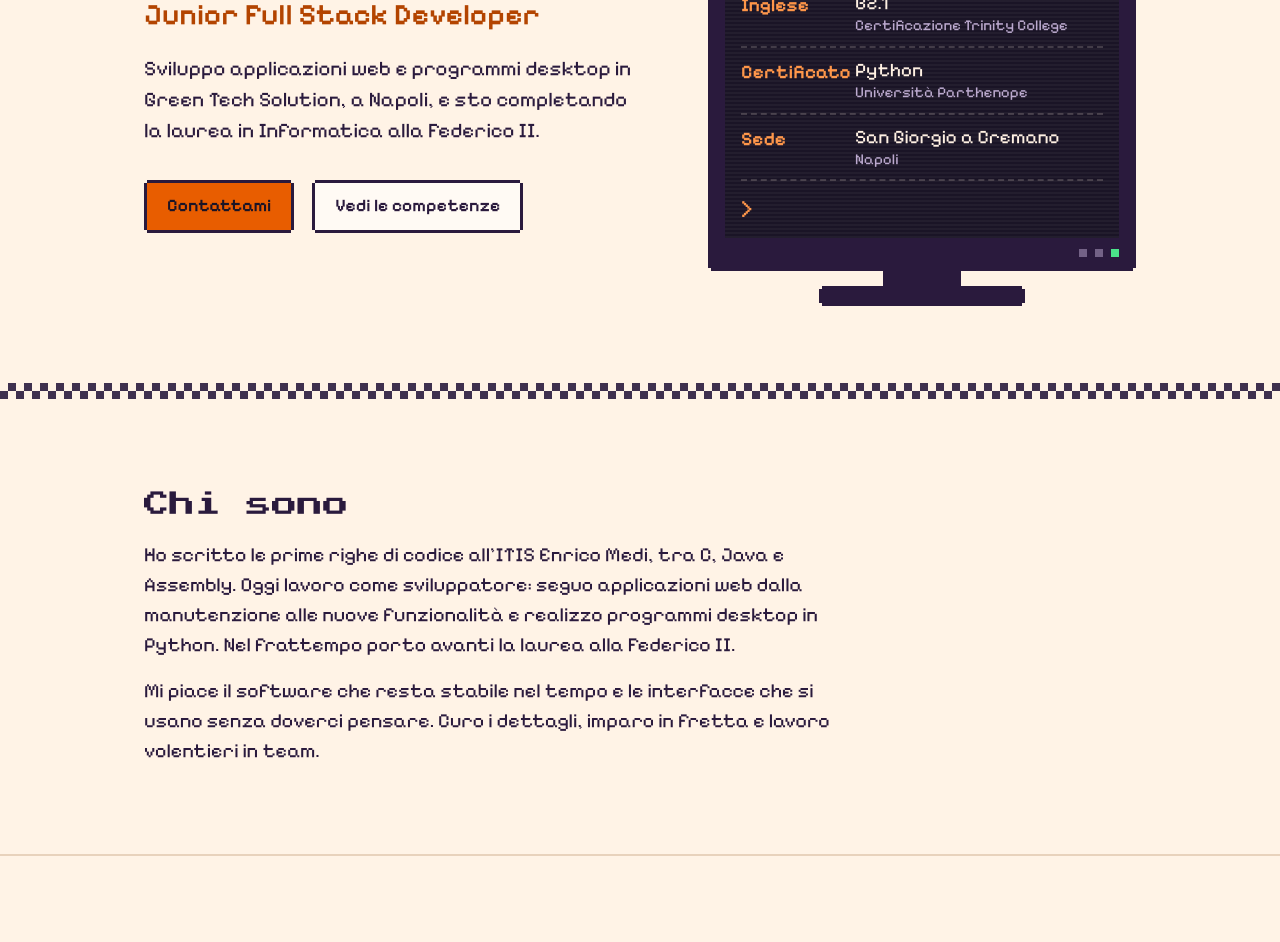
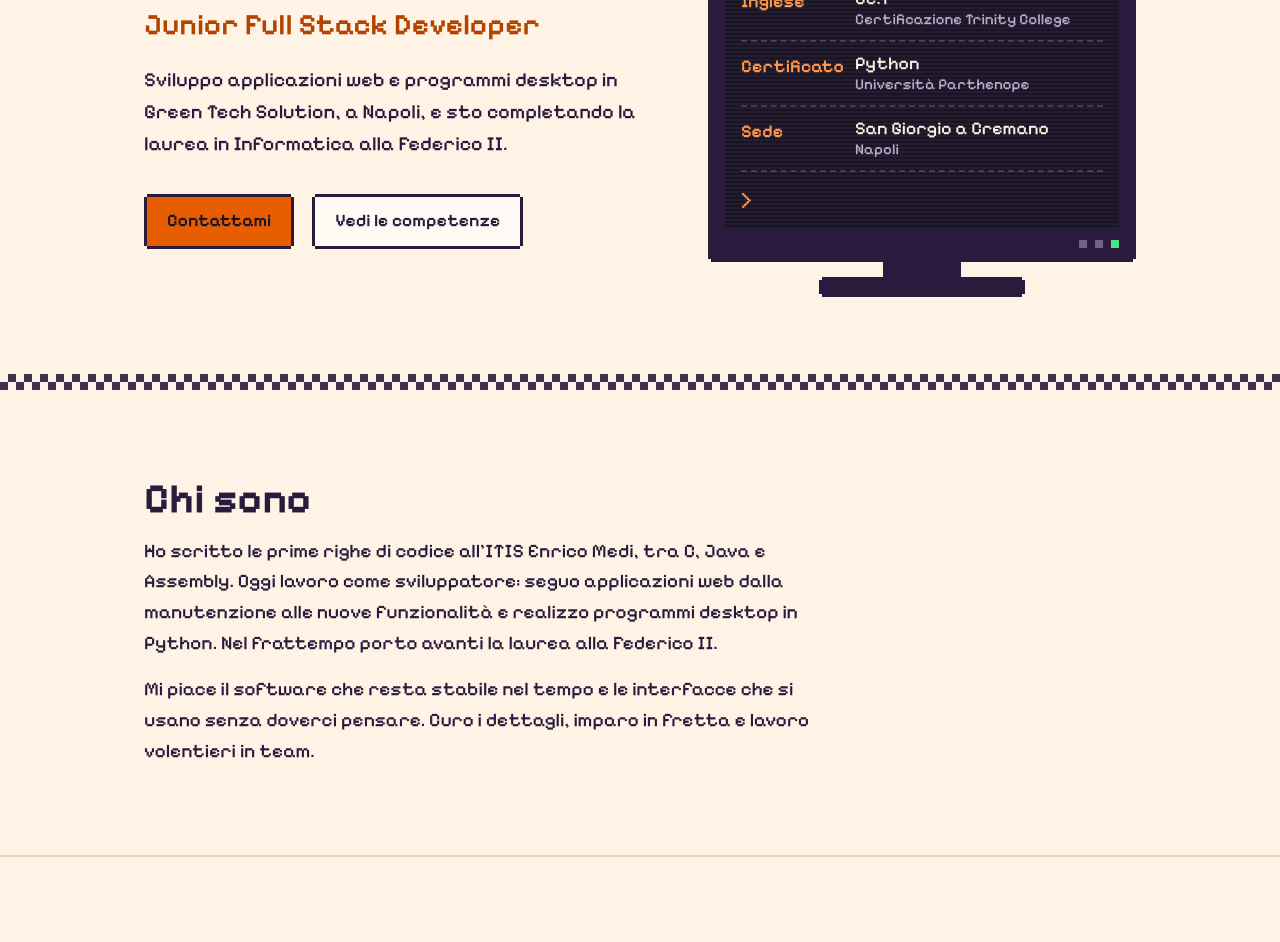
Before and after one commit to errore31/CarusoPortfolio, a plain HTML site: page index.html in a window 1280 px wide. Shown: the part 412-1354 px from the top of the page. Drawn offline with Linux system fonts and the light colour scheme; a web font is replaced by a local one.

Commit message:
Update index.html

```diff
--- a/index.html
+++ b/index.html
@@ -7,7 +7,7 @@
 <meta name="description" content="Antonio Caruso, Junior Full Stack Developer a Napoli. Applicazioni web con Node.js, Django e Laravel, programmi desktop in Python.">
 <link rel="preconnect" href="https://fonts.googleapis.com">
 <link rel="preconnect" href="https://fonts.gstatic.com" crossorigin>
-<link href="https://fonts.googleapis.com/css2?family=Press+Start+2P&family=Pixelify+Sans:wght@400;500;600;700&display=swap" rel="stylesheet">
+<link href="https://fonts.googleapis.com/css2?family=DotGothic16&family=Pixelify+Sans:wght@500;600;700&display=swap" rel="stylesheet">
 <style>
 /* Layout: colonna unica allineata a sinistra, larga 1040px. Il pixel sta nei titoli,
    nei bordi a gradino e nei marcatori quadrati; il testo corrente resta in un sans leggibile. */
@@ -22,8 +22,8 @@
   --accent-text:#b34400;
   --on-accent:#1a1426;
   --display:'Pixelify Sans','Courier New',monospace;
-  --title:'Press Start 2P','Pixelify Sans','Courier New',monospace;
-  --body:'Pixelify Sans','Courier New',monospace;
+  --title:'Pixelify Sans','Courier New',monospace;
+  --body:'DotGothic16','Pixelify Sans','Courier New',monospace;
   --bezel:#2a1a3d;     /* scocca del monitor */
   --screen:#1a1426;--screen-ink:#fff1e3;--screen-muted:#bba9cf;--screen-accent:#ff9547;--led:#4be38a;
   --px:3px;
@@ -44,10 +44,11 @@
 
 *,*::before,*::after{box-sizing:border-box}
 html{scroll-behavior:smooth;scroll-padding-top:84px}
-body{margin:0;background:var(--bg);color:var(--ink);font-family:var(--body);font-size:1.2rem;line-height:1.5;-webkit-text-size-adjust:100%}
+body{margin:0;background:var(--bg);color:var(--ink);font-family:var(--body);font-size:1.125rem;line-height:1.6;-webkit-text-size-adjust:100%}
 h1,h2,h3,p,ul,ol,dl,dd{margin:0}
 ul,ol{padding:0;list-style:none}
-h1,h2{font-family:var(--title);font-weight:400;line-height:1.35;text-wrap:balance}
+h1,h2{font-family:var(--title);font-weight:700;line-height:1.05;text-wrap:balance}
+h3,dt,b,strong{font-family:var(--display)}
 a{color:inherit}
 :focus-visible{outline:3px solid var(--accent);outline-offset:4px}
 .wrap{max-width:1040px;margin:0 auto;padding:0 24px}
@@ -69,9 +70,9 @@ a{color:inherit}
 .hero{padding:clamp(48px,9vw,96px) 0 clamp(48px,8vw,80px)}
 .hero .wrap{display:grid;grid-template-columns:minmax(0,1.15fr) minmax(300px,1fr);gap:clamp(40px,6vw,72px);align-items:center}
 @media(max-width:820px){.hero .wrap{grid-template-columns:1fr}}
-h1{font-size:clamp(1.9rem,6.2vw,3.5rem);letter-spacing:-.02em;text-shadow:4px 4px 0 var(--accent)}
-.role{font-weight:600;font-size:clamp(1.4rem,3vw,1.85rem);color:var(--accent-text);margin-top:24px}
-.lead{max-width:44ch;font-size:1.3rem;margin-top:16px}
+h1{font-size:clamp(3rem,9.5vw,5.5rem);text-shadow:4px 4px 0 var(--accent)}
+.role{font-family:var(--display);font-weight:600;font-size:clamp(1.4rem,3vw,1.85rem);color:var(--accent-text);margin-top:24px}
+.lead{max-width:44ch;font-size:1.25rem;margin-top:16px}
 .actions{display:flex;flex-wrap:wrap;gap:18px;margin-top:34px}
 .btn{display:inline-block;font-family:var(--display);font-weight:600;font-size:1.1rem;text-decoration:none;padding:10px 20px;background:var(--surface);color:var(--ink);margin:var(--px)}
 .btn:hover{background:var(--ink);color:var(--bg)}
@@ -84,7 +85,7 @@ h1{font-size:clamp(1.9rem,6.2vw,3.5rem);letter-spacing:-.02em;text-shadow:4px 4p
 .monitor{background:var(--bezel);margin:var(--px);padding:14px 14px 0}
 .screen{background:var(--screen);color:var(--screen-ink);position:relative}
 .screen::after{content:"";position:absolute;inset:0;pointer-events:none;background:repeating-linear-gradient(0deg,rgba(255,241,227,.045) 0 2px,transparent 2px 4px)}
-.bar{display:flex;align-items:center;gap:6px;padding:8px 12px;background:var(--accent);color:var(--on-accent);font-weight:700;font-size:1rem;line-height:1.2}
+.bar{font-family:var(--display);display:flex;align-items:center;gap:6px;padding:8px 12px;background:var(--accent);color:var(--on-accent);font-weight:700;font-size:1rem;line-height:1.2}
 .bar i{width:8px;height:8px;background:var(--on-accent)}
 .bar span{margin-right:auto}
 .sheet{padding:4px 16px}
@@ -92,7 +93,7 @@ h1{font-size:clamp(1.9rem,6.2vw,3.5rem);letter-spacing:-.02em;text-shadow:4px 4p
 .sheet dt{font-weight:600;color:var(--screen-accent)}
 .sheet dd{line-height:1.3}
 .sheet dd small{display:block;font-size:.95rem;color:var(--screen-muted)}
-.prompt{padding:10px 16px 14px;color:var(--screen-accent);font-weight:600;display:flex;align-items:center;gap:8px}
+.prompt{font-family:var(--display);padding:10px 16px 14px;color:var(--screen-accent);font-weight:600;display:flex;align-items:center;gap:8px}
 .prompt i{width:.6em;height:1em;background:var(--screen-accent);animation:blink 1.1s steps(1) infinite}
 @keyframes blink{50%{opacity:0}}
 .chin{display:flex;align-items:center;justify-content:flex-end;gap:8px;height:30px}
@@ -108,9 +109,9 @@ h1{font-size:clamp(1.9rem,6.2vw,3.5rem);letter-spacing:-.02em;text-shadow:4px 4p
 /* Sezioni */
 .block{padding:clamp(56px,8vw,88px) 0}
 .block + .block{border-top:2px solid var(--line)}
-h2{font-size:clamp(1.1rem,3.2vw,1.6rem);margin-bottom:18px}
+h2{font-size:clamp(1.9rem,4.5vw,2.6rem);margin-bottom:14px}
 .intro{max-width:62ch;color:var(--muted);margin-bottom:40px}
-.about p{max-width:60ch;font-size:1.25rem}
+.about p{max-width:60ch;font-size:1.2rem}
 .about p + p{margin-top:16px}
 
 /* Competenze */
@@ -123,7 +124,7 @@ h2{font-size:clamp(1.1rem,3.2vw,1.6rem);margin-bottom:18px}
 @media(max-width:720px){.area{grid-template-columns:1fr}}
 .area h3{font-family:var(--display);font-weight:700;font-size:1.5rem;line-height:1.15}
 .area p{color:var(--muted);margin-top:8px;max-width:40ch}
-.stack{display:grid;grid-template-columns:repeat(auto-fill,minmax(160px,1fr));gap:12px 24px;align-content:start;font-weight:600;font-size:1.25rem}
+.stack{display:grid;grid-template-columns:repeat(auto-fill,minmax(160px,1fr));gap:12px 24px;align-content:start;font-family:var(--display);font-weight:600;font-size:1.25rem}
 
 /* Percorso */
 .path li{display:grid;grid-template-columns:13rem 1fr;gap:8px 40px;padding:28px 0 28px 30px;position:relative;border-left:var(--px) solid var(--edge)}
@@ -133,7 +134,7 @@ h2{font-size:clamp(1.1rem,3.2vw,1.6rem);margin-bottom:18px}
 .path li:last-child{padding-bottom:4px}
 @media(max-width:720px){.path li{grid-template-columns:1fr}}
 .when{font-family:var(--display);font-weight:600;font-size:1.1rem;color:var(--accent-text);font-variant-numeric:tabular-nums}
-.path h3{font-size:1.3rem;line-height:1.25}
+.path h3{font-size:1.45rem;font-weight:700;line-height:1.2}
 .org{color:var(--muted)}
 .path ul{margin-top:12px;display:grid;gap:8px;max-width:60ch}
 .path ul li{display:block;padding:0 0 0 20px;border:0;position:relative}
@@ -142,7 +143,7 @@ h2{font-size:clamp(1.1rem,3.2vw,1.6rem);margin-bottom:18px}
 
 /* Contatti */
 .contact{background:var(--surface);margin:var(--px);padding:clamp(28px,5vw,52px)}
-.contact p{max-width:50ch;font-size:1.25rem}
+.contact p{max-width:50ch;font-size:1.2rem}
 .lines{display:grid;gap:18px;margin-top:30px}
 .lines div{display:grid;grid-template-columns:6rem 1fr;gap:12px;align-items:baseline}
 .lines dt{font-family:var(--display);font-weight:600;color:var(--accent-text)}
```
